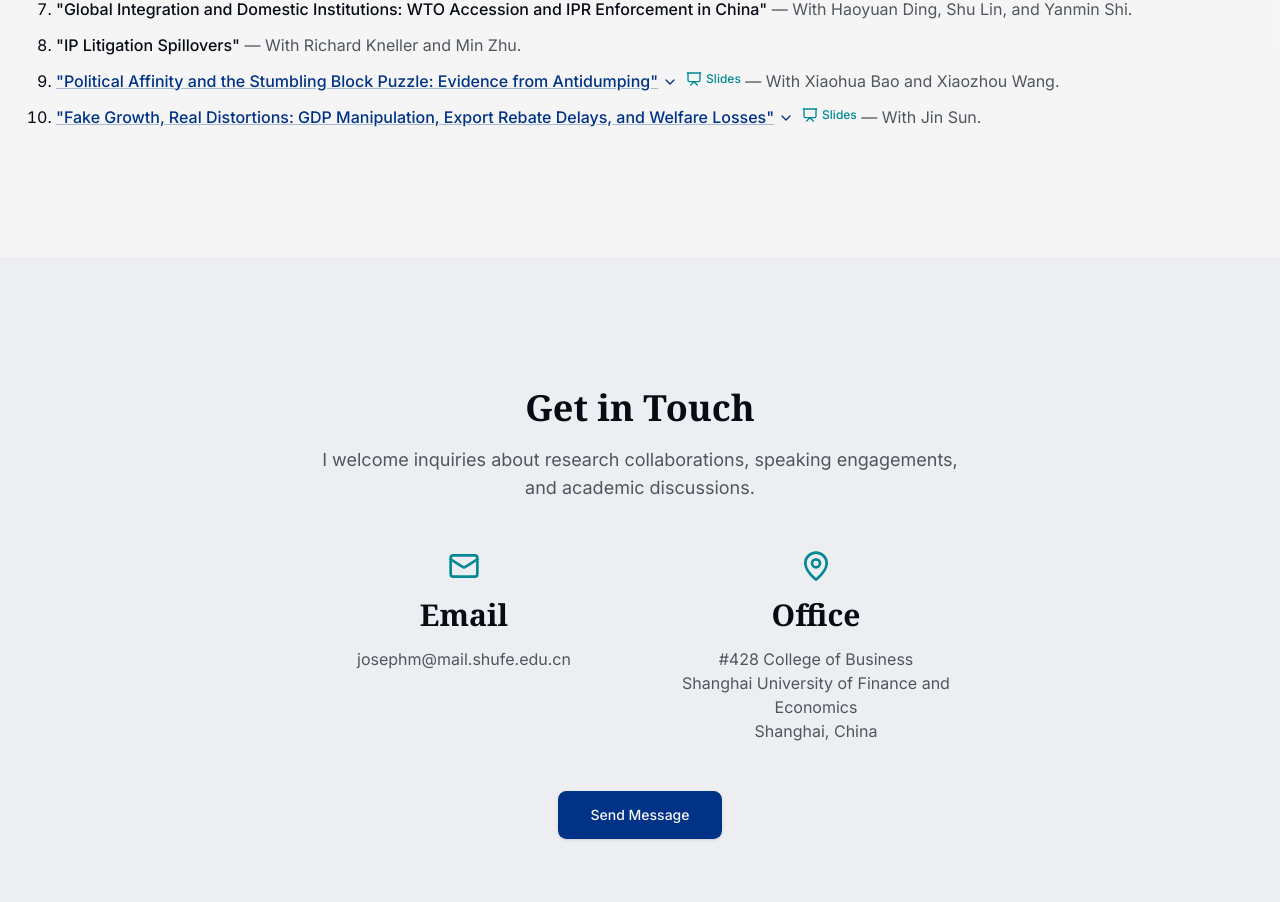
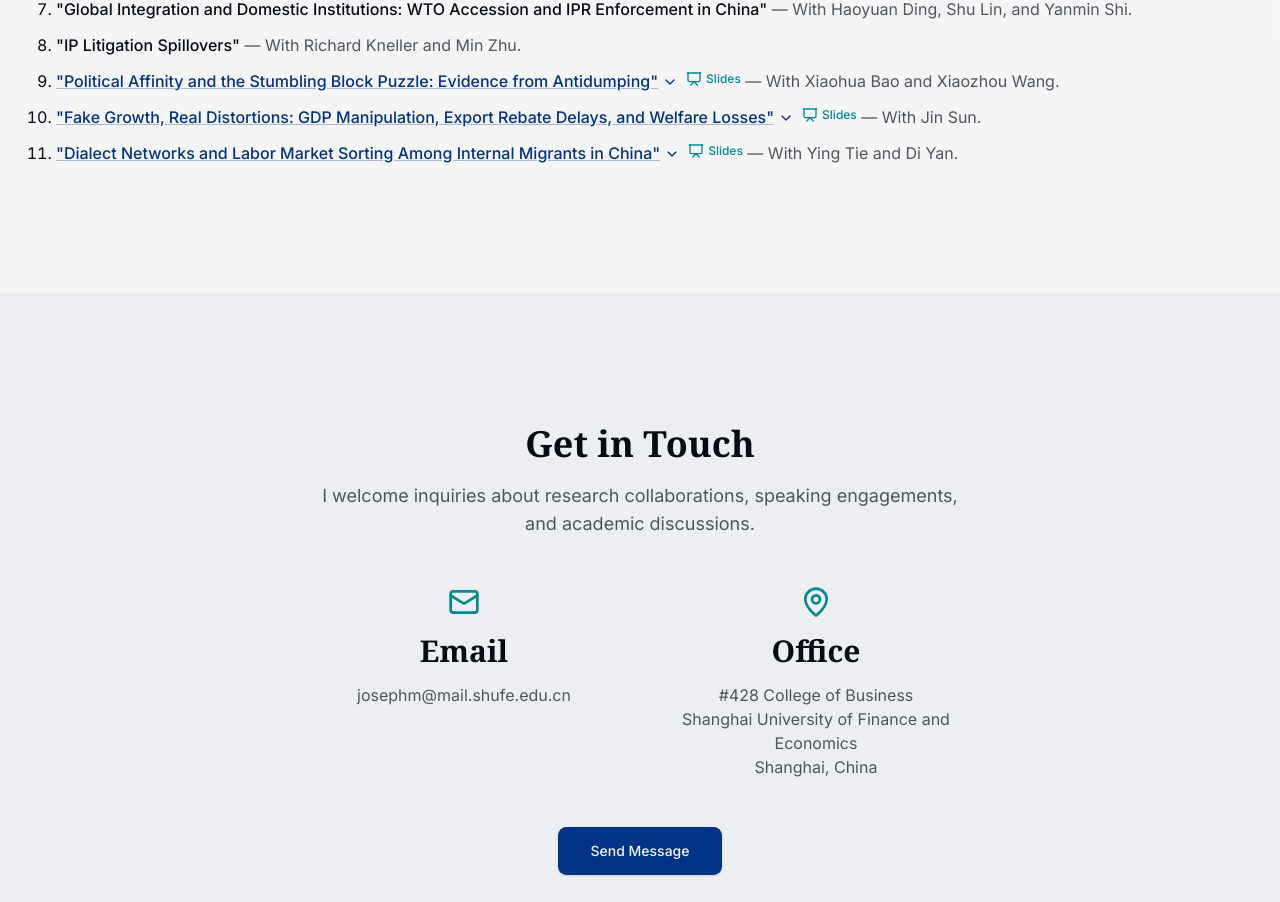
Before and after one commit to jkonmak1208-design/personal-website, a React (Vite) app: page / in a window 1280 px wide. Shown: the part 3515-4417 px from the top of the page. Built offline with nearby package versions, Linux system fonts and the light colour scheme.

Commit message:
Add working paper: Dialect Networks and Labor Market Sorting
Co-Authored-By: Claude Opus 4.6 <noreply@anthropic.com>

```diff
--- a/src/pages/Home.tsx
+++ b/src/pages/Home.tsx
@@ -316,6 +316,12 @@ export default function Home() {
                 slidesUrl="/slides/GDPmanipulation.pdf"
                 abstract="When local officials inflate GDP for career advancement, the resulting distortions extend beyond statistics into the real economy. We study an officially confirmed case of GDP falsification in Weihai, China, where the Party Secretary directed firms to inflate output data in exchange for preferential allocation of export VAT rebates. We develop a heterogeneous-firm trade model that formalizes this mechanism and delivers a sufficient statistics formula for welfare quantification. The model predicts that small firms—excluded from the falsification scheme—face delayed rebates and reduced export participation, while large complicit firms are unaffected. Difference-in-differences estimates confirm these predictions: GDP manipulation lowers small-firm export probability by 2.4 percentage points in rebate-exposed industries, operating through delayed rebate processing rather than reduced rebate amounts. The implied tariff equivalent on affected firms is 6.2%. A calibration exercise yields a baseline welfare loss of 2.22%, robust across trade elasticities (θ ∈ [3,5]) and leave-one-city-out sensitivity checks."
               />
+              <WorkingPaperItem
+                title={`"Dialect Networks and Labor Market Sorting Among Internal Migrants in China"`}
+                authors="With Ying Tie and Di Yan"
+                slidesUrl="/slides/Dialect.pdf"
+                abstract="Does the local dialect help or hurt migrants in the labor market? Using matched employer-employee data on 13,700 workers across 15 Chinese cities (2013–2019), we decompose the wage associations of two distinct linguistic dimensions—local dialect proficiency and Mandarin—into between-firm and within-firm components. Local dialect proficiency is associated with 1.9 percent lower wages between firms but zero differential within the same firm—a 92 percent attenuation consistent with the dialect–wage relationship operating entirely through firm-level sorting. Mandarin proficiency, by contrast, attenuates by only 36 percent, retaining a positive within-firm coefficient consistent with a direct productivity channel. A dual-channel recruitment model rationalizes this pattern: dialect networks channel migrants into lower-paying informal-hiring firms, while formal channels select into higher-paying employers. Supporting evidence shows that dialect-proficient workers cluster within firms far beyond chance, the sorting pattern is absent for local workers and operates within broad industries, and a counterfactual exercise implies a sorting wage cost of 3–4 percent. Dialect and the national language affect migrant wages through fundamentally different channels—sorting versus productivity."
+              />
             </ol>
           </div>
         </div>
```
Also changed, not shown: 1 other file (tests, documents, lock files or other folders).
